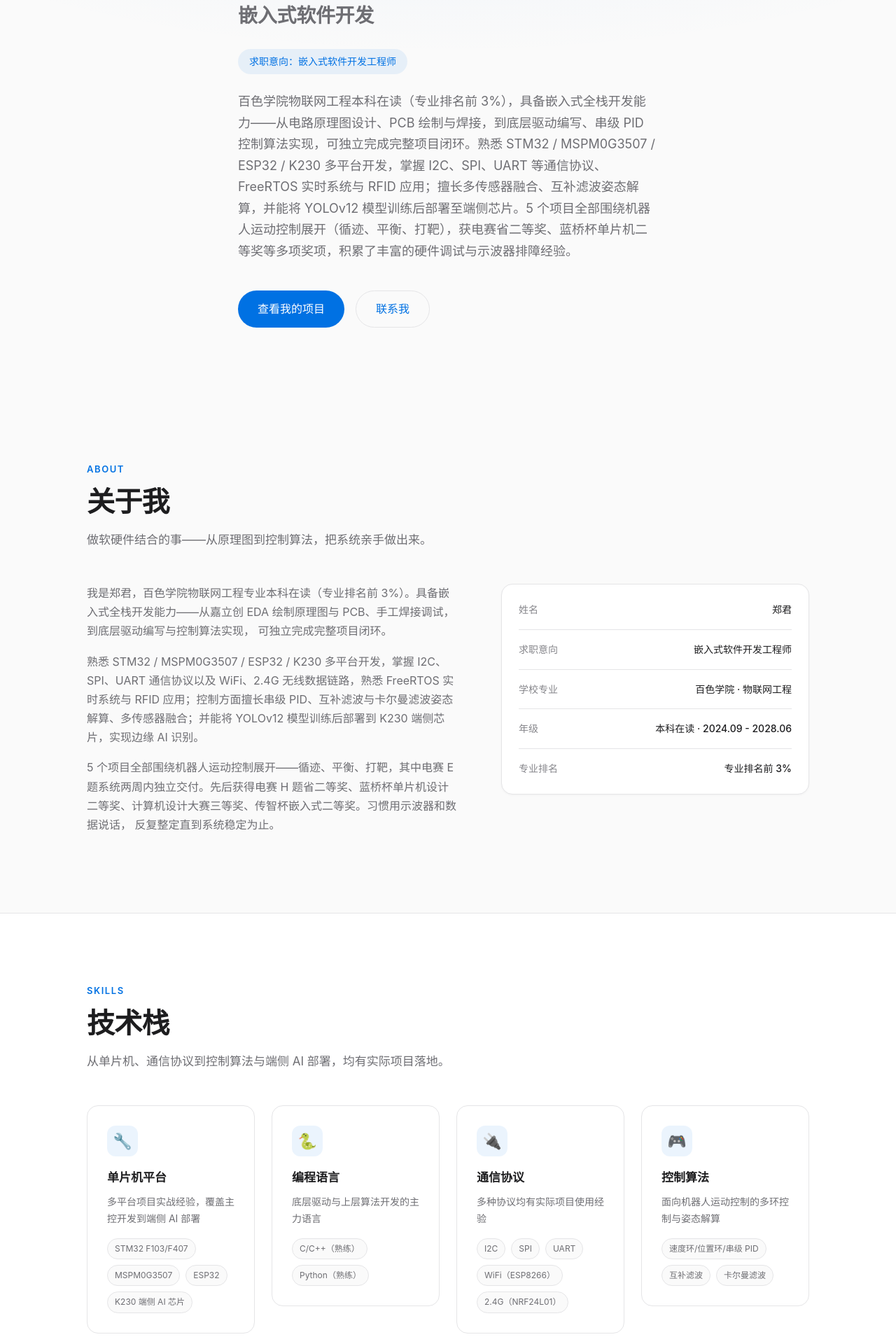
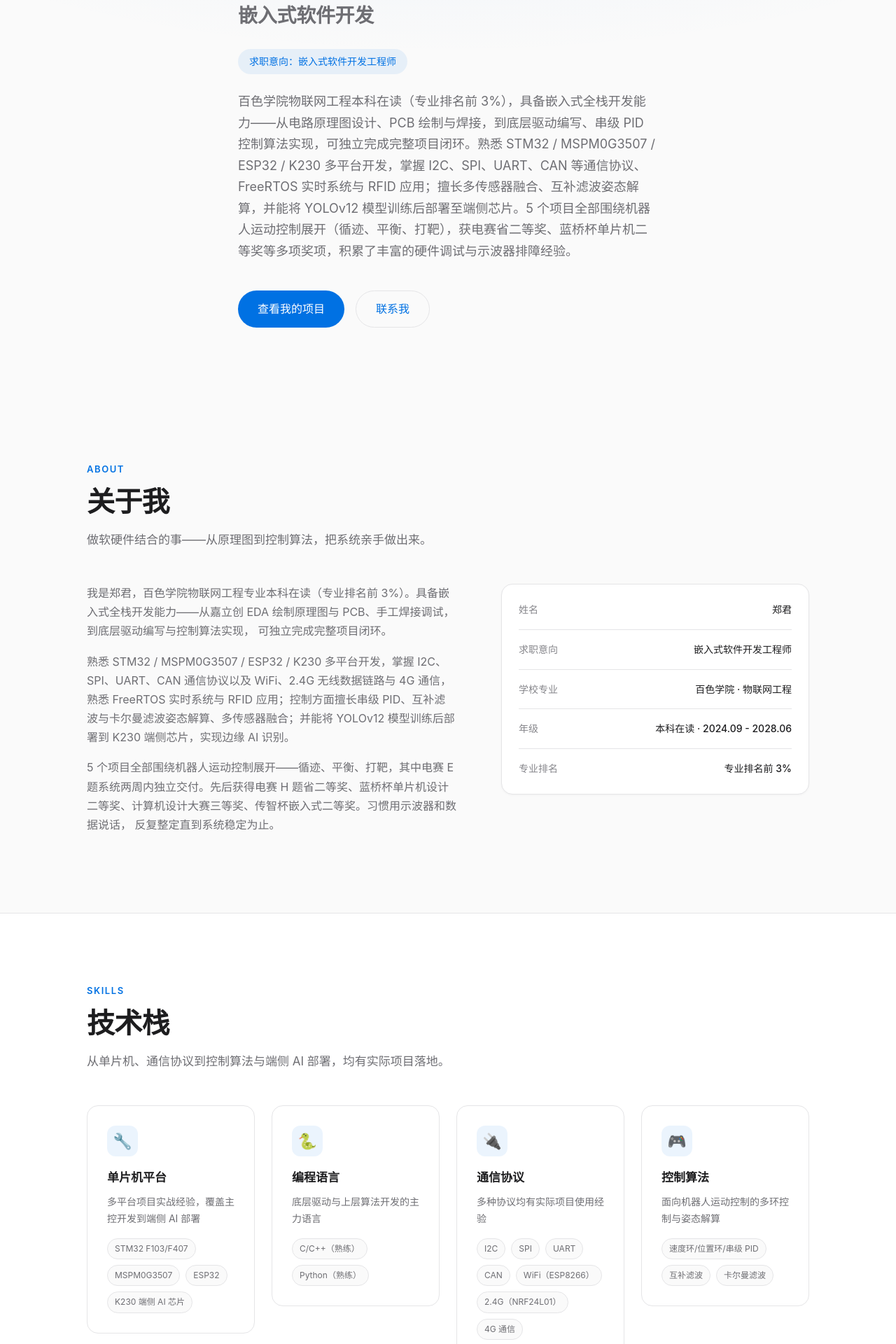
Before and after one commit to junzheng837-beep/portfolio, a React (Vite) app: page / in a window 1280 px wide. Shown: the part 240-2160 px from the top of the page at 70% size. Built offline with nearby package versions, Linux system fonts and the light colour scheme.

Commit message:
技能新增 CAN 协议与 4G 通信；项目封面改为完整显示不裁切

```diff
--- a/src/components/About.jsx
+++ b/src/components/About.jsx
@@ -23,8 +23,8 @@ export default function About() {
               </p>
               <p>
                 熟悉 STM32 / MSPM0G3507 / ESP32 / K230
-                多平台开发，掌握 I2C、SPI、UART 通信协议以及 WiFi、2.4G
-                无线数据链路，熟悉 FreeRTOS 实时系统与 RFID
+                多平台开发，掌握 I2C、SPI、UART、CAN 通信协议以及 WiFi、2.4G
+                无线数据链路与 4G 通信，熟悉 FreeRTOS 实时系统与 RFID
                 应用；控制方面擅长串级 PID、互补滤波与卡尔曼滤波姿态解算、多传感器融合；并能将
                 YOLOv12 模型训练后部署到 K230
                 端侧芯片，实现边缘 AI 识别。
--- a/src/data.js
+++ b/src/data.js
@@ -10,7 +10,7 @@ export const profile = {
   hello: '你好，我是',
   jobIntent: '求职意向：嵌入式软件开发工程师',
   intro:
-    '百色学院物联网工程本科在读（专业排名前 3%），具备嵌入式全栈开发能力——从电路原理图设计、PCB 绘制与焊接，到底层驱动编写、串级 PID 控制算法实现，可独立完成完整项目闭环。熟悉 STM32 / MSPM0G3507 / ESP32 / K230 多平台开发，掌握 I2C、SPI、UART 等通信协议、FreeRTOS 实时系统与 RFID 应用；擅长多传感器融合、互补滤波姿态解算，并能将 YOLOv12 模型训练后部署至端侧芯片。5 个项目全部围绕机器人运动控制展开（循迹、平衡、打靶），获电赛省二等奖、蓝桥杯单片机二等奖等多项奖项，积累了丰富的硬件调试与示波器排障经验。',
+    '百色学院物联网工程本科在读（专业排名前 3%），具备嵌入式全栈开发能力——从电路原理图设计、PCB 绘制与焊接，到底层驱动编写、串级 PID 控制算法实现，可独立完成完整项目闭环。熟悉 STM32 / MSPM0G3507 / ESP32 / K230 多平台开发，掌握 I2C、SPI、UART、CAN 等通信协议、FreeRTOS 实时系统与 RFID 应用；擅长多传感器融合、互补滤波姿态解算，并能将 YOLOv12 模型训练后部署至端侧芯片。5 个项目全部围绕机器人运动控制展开（循迹、平衡、打靶），获电赛省二等奖、蓝桥杯单片机二等奖等多项奖项，积累了丰富的硬件调试与示波器排障经验。',
   email: 'junzheng837@gmail.com',
   phone: '18777981605',
   github: 'https://github.com/junzheng837-beep',
@@ -39,7 +39,7 @@ export const skills = [
     icon: '🔌',
     name: '通信协议',
     desc: '多种协议均有实际项目使用经验',
-    tags: ['I2C', 'SPI', 'UART', 'WiFi（ESP8266）', '2.4G（NRF24L01）'],
+    tags: ['I2C', 'SPI', 'UART', 'CAN', 'WiFi（ESP8266）', '2.4G（NRF24L01）', '4G 通信'],
   },
   {
     icon: '🎮',
--- a/src/index.css
+++ b/src/index.css
@@ -395,7 +395,7 @@ img {
 .project-cover img {
   width: 100%;
   height: 100%;
-  object-fit: cover;
+  object-fit: contain;
   transition: transform 0.4s;
 }
 
```
